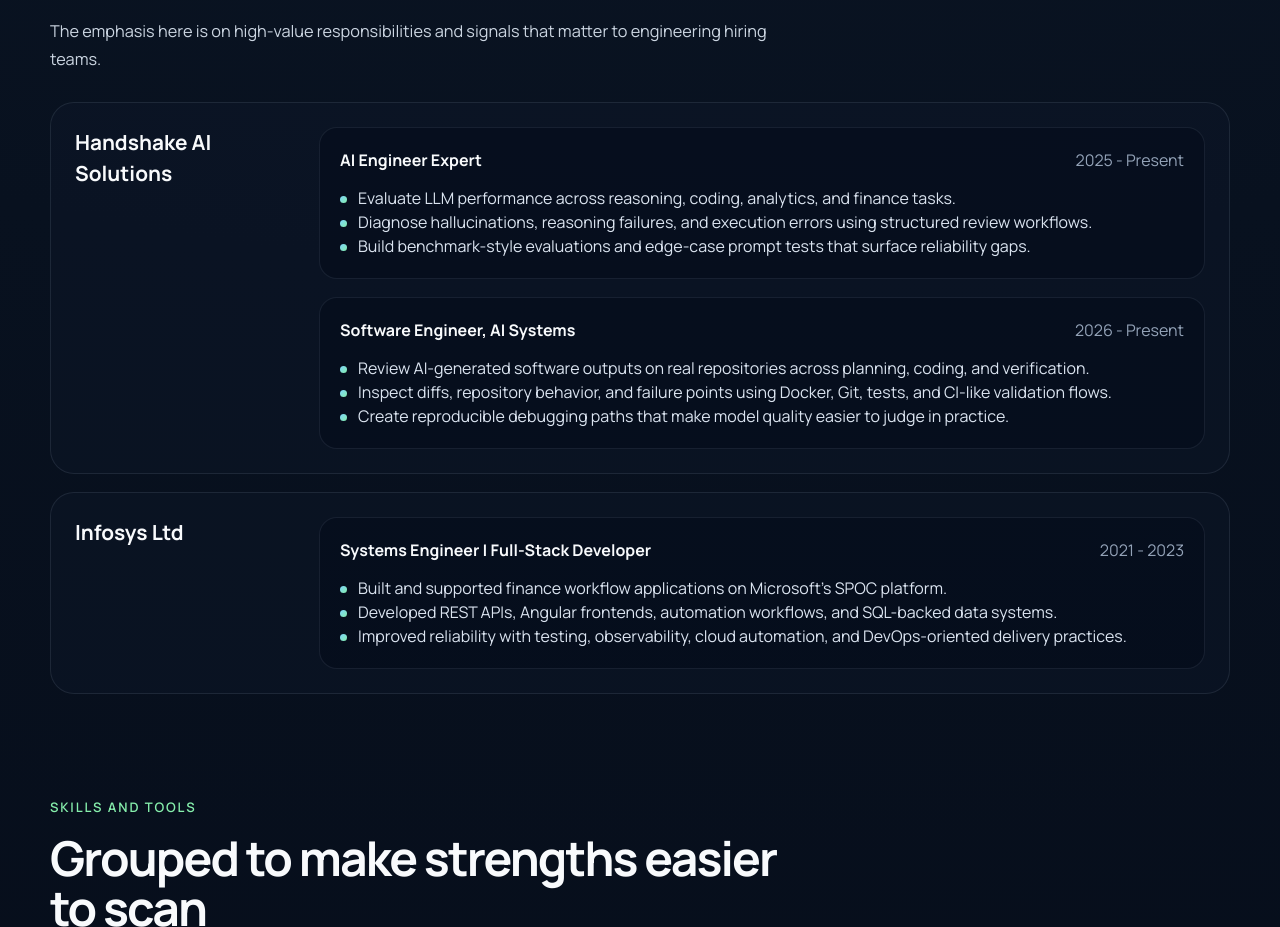
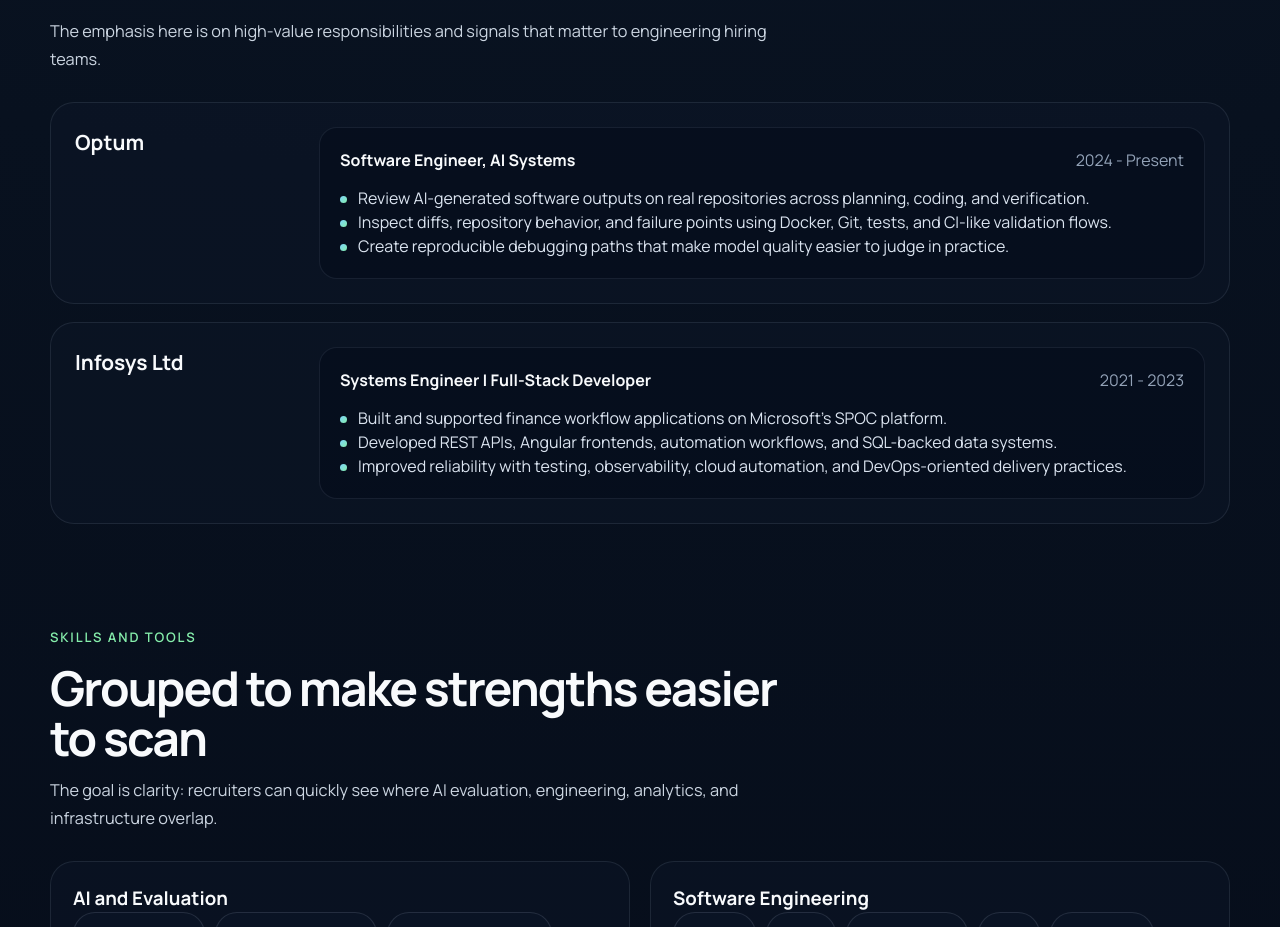
Before and after one commit to Aravind-blip/portfolio, a React (Vite) app: page / in a window 1280 px wide. Shown: the part 2582-3509 px from the top of the page. Built offline with nearby package versions, Linux system fonts and the light colour scheme.

Commit message:
Change company to Optum and update employment period
Updated company name and adjusted employment period for roles.

```diff
--- a/src/App.jsx
+++ b/src/App.jsx
@@ -119,20 +119,11 @@
 
 const experiences = [
   {
-    company: "Handshake AI Solutions",
+    company: "Optum",
     roles: [
       {
-        title: "AI Engineer Expert",
-        period: "2025 - Present",
-        bullets: [
-          "Evaluate LLM performance across reasoning, coding, analytics, and finance tasks.",
-          "Diagnose hallucinations, reasoning failures, and execution errors using structured review workflows.",
-          "Build benchmark-style evaluations and edge-case prompt tests that surface reliability gaps.",
-        ],
-      },
-      {
         title: "Software Engineer, AI Systems",
-        period: "2026 - Present",
+        period: "2024 - Present",
         bullets: [
           "Review AI-generated software outputs on real repositories across planning, coding, and verification.",
           "Inspect diffs, repository behavior, and failure points using Docker, Git, tests, and CI-like validation flows.",
```
